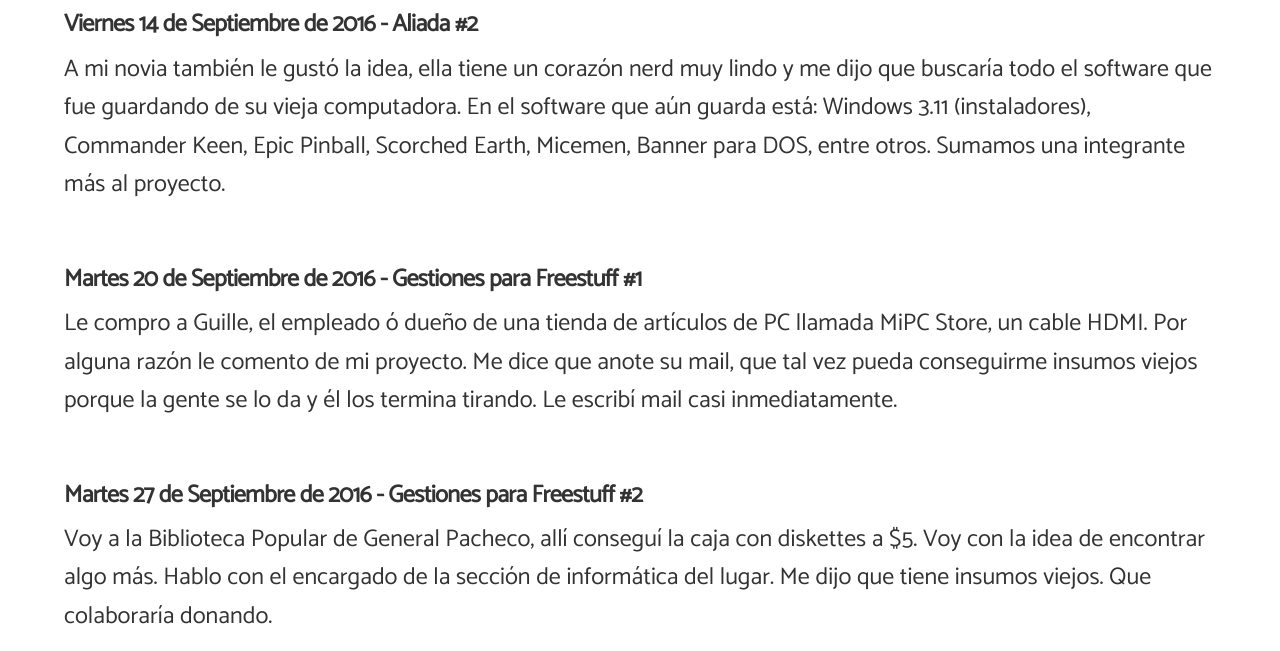
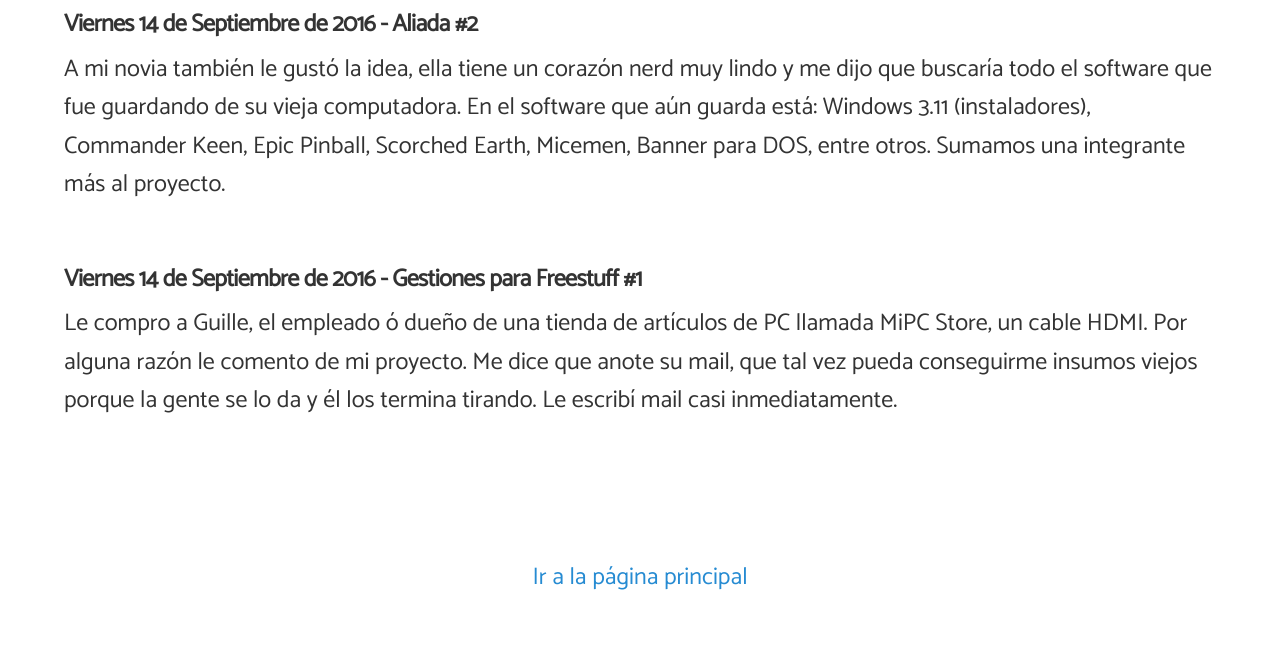
Before and after one commit to angelsimon/angelsimon.github.io, a Jekyll site: the page built from _posts/2016-10-03-armar-una-486-en-2016.md, in a window 1280 px wide and 900 px high, scrolled down 3087 px, cut to the strip 0-651 px from the top of the window. Built offline with Jekyll 4.4.1, drawn with Linux system fonts in a browser that asks for light colours; nearby versions of some CDN libraries; comment, search, counter and statistics services are not loaded.

Commit message:
Update 2016-10-03-armar-una-486-en-2016.md

```diff
--- a/_posts/2016-10-03-armar-una-486-en-2016.md
+++ b/_posts/2016-10-03-armar-una-486-en-2016.md
@@ -89,12 +89,9 @@ Conversando con mi amigo <a href="http://www.twitter.com/jonatandb" target="_bla
 Estábamos hablando de que, en los planos de mi futura casa (sí, ese nivel de delirio místico); habría una habitación especial para almacenar elementos de tecnología obsoletos que aún funcionen: Una TV con VHS y una NES, un minicomponente con cassetera y tocadiscos, un reloj con radio AM/FM y despertador, un teléfono con botonera y cables, etc.<br>
 No recuerdo ahora si le comenté todos los elementos que pensaba cirujear, tal vez, por vergüenza. Pero la idea general sí le comenté.<br>
 Le dije que en la casa de mis padres habría lugar para armar una 486 y una vez lista, ponerla en un escritorio y arrancarla. Accedió inmediatamente a integrarse al proyecto.<br><br>
-
 <h4>Viernes 14 de Septiembre de 2016 - Aliada #2</h4>
 A mi novia también le gustó la idea, ella tiene un corazón nerd muy lindo y me dijo que buscaría todo el software que fue guardando de su vieja computadora. En el software que aún guarda está: Windows 3.11 (instaladores), Commander Keen, Epic Pinball, Scorched Earth, Micemen, Banner para DOS, entre otros. Sumamos una integrante más al proyecto.<br><br>
-<h4>Martes 20 de Septiembre de 2016 - Gestiones para Freestuff #1</h4>
+<h4>Viernes 14 de Septiembre de 2016 - Gestiones para Freestuff #1</h4>
 Le compro a Guille, el empleado ó dueño de una tienda de artículos de PC llamada MiPC Store, un cable HDMI. Por alguna
 razón le comento de mi proyecto. Me dice que anote su mail, que tal vez pueda conseguirme insumos viejos porque la gente
 se lo da y él los termina tirando. Le escribí mail casi inmediatamente.<br><br>
-<h4>Martes 27 de Septiembre de 2016 - Gestiones para Freestuff #2</h4>
-Voy a la Biblioteca Popular de General Pacheco, allí conseguí la caja con diskettes a $5. Voy con la idea de encontrar algo más. Hablo con el encargado de la sección de informática del lugar. Me dijo que tiene insumos viejos. Que colaboraría donando.<br><br>
```
